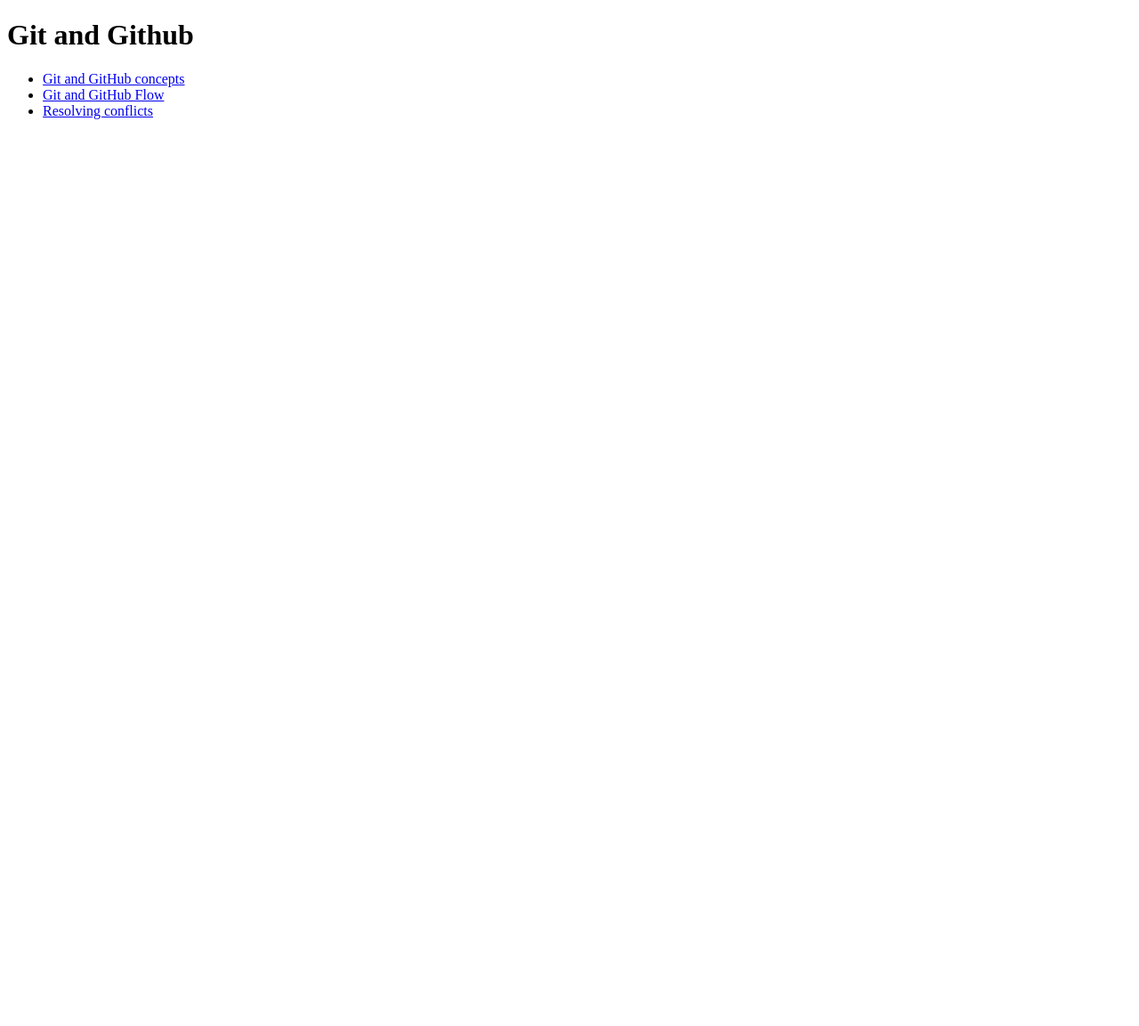
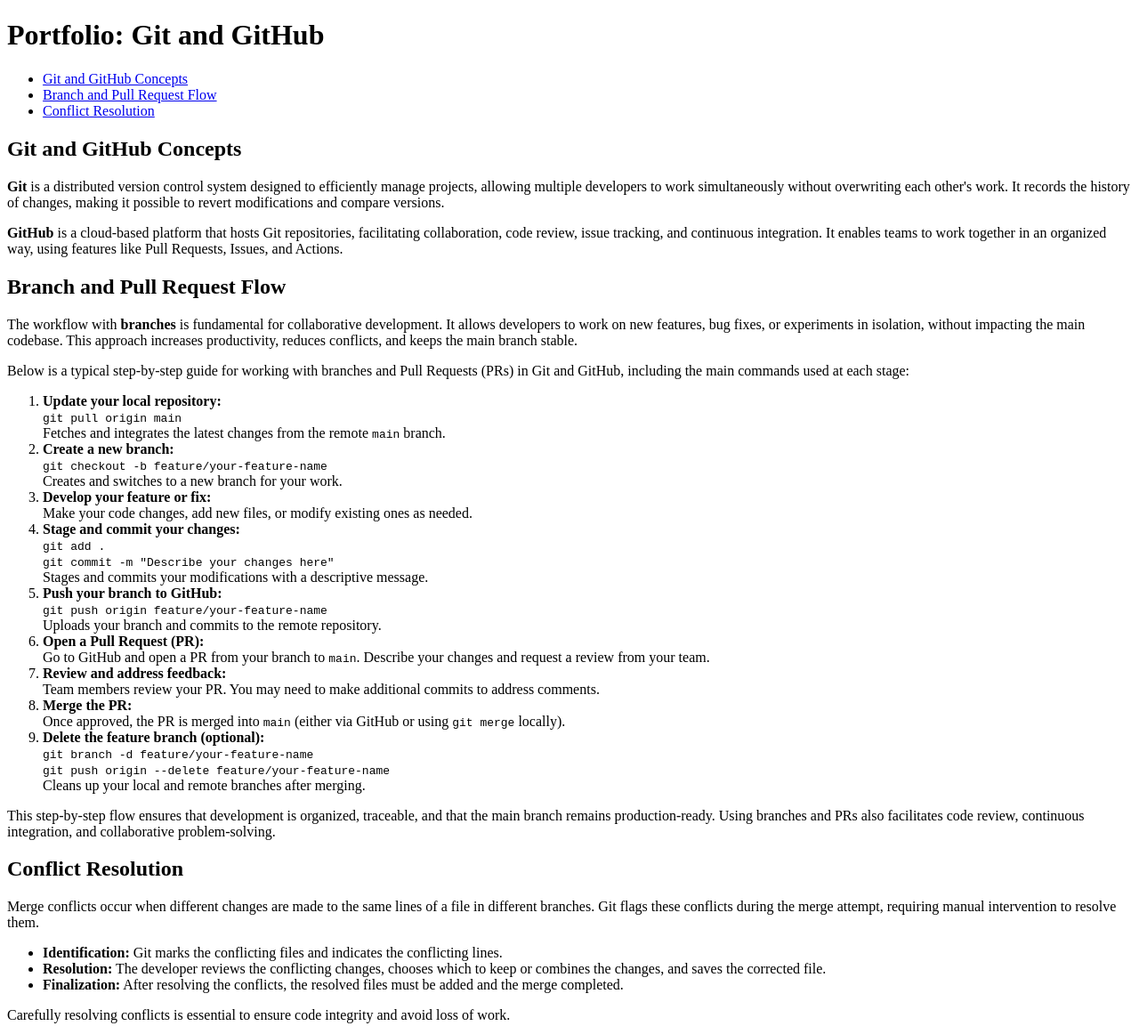
Before and after one commit to pedrocollaress/my-github, a plain HTML site: page index.html in a window 1280 px wide. Shown: the whole page at 89% size. Before the commit the page ends 800 px from the top, so only its background shows below. Drawn offline with Linux system fonts and the light colour scheme.

Commit message:
feat: enhance index.html with detailed Git and GitHub concepts and navigation

```diff
--- a/index.html
+++ b/index.html
@@ -3,22 +3,93 @@
 <head>
     <meta charset="UTF-8">
     <meta name="viewport" content="width=device-width, initial-scale=1.0">
-    <title>Git and Github Concepts</title>
+    <title>Portfolio: Git and GitHub</title>
 </head>
 <body>
-
     <header>
         <div class="container">
-            <h1>Git and Github</h1>
-            <nav>
-                <ul>
-                    <li><a href="#git">Git and GitHub concepts</a></li>
-                    <li><a href="#github">Git and GitHub Flow</a></li>
-                    <li><a href="#concepts">Resolving conflicts</a></li>
-                </ul>
-            </nav>
+            <h1>Portfolio: Git and GitHub</h1>
         </div>
     </header>
+    <main>
 
+        <nav class="tabs-vertical">
+            <ul>
+                <li><a href="#git" id="tab-git">Git and GitHub Concepts</a></li>
+                <li><a href="#flow" id="tab-flow">Branch and Pull Request Flow</a></li>
+                <li><a href="#conflicts" id="tab-conflicts">Conflict Resolution</a></li>
+            </ul>
+        </nav>
+
+        <section id="git" class="tab-content">
+            <h2>Git and GitHub Concepts</h2>
+            <p><strong>Git</strong> is a distributed version control system designed to efficiently manage projects, allowing multiple developers to work simultaneously without overwriting each other's work. It records the history of changes, making it possible to revert modifications and compare versions.</p>
+            <p><strong>GitHub</strong> is a cloud-based platform that hosts Git repositories, facilitating collaboration, code review, issue tracking, and continuous integration. It enables teams to work together in an organized way, using features like Pull Requests, Issues, and Actions.</p>
+        </section>
+
+        <section id="flow" class="tab-content">
+            <h2>Branch and Pull Request Flow</h2>
+            <p>The workflow with <strong>branches</strong> is fundamental for collaborative development. It allows developers to work on new features, bug fixes, or experiments in isolation, without impacting the main codebase. This approach increases productivity, reduces conflicts, and keeps the main branch stable.</p>
+            <p>Below is a typical step-by-step guide for working with branches and Pull Requests (PRs) in Git and GitHub, including the main commands used at each stage:</p>
+            <ol>
+                <li>
+                    <strong>Update your local repository:</strong><br>
+                    <code>git pull origin main</code><br>
+                    Fetches and integrates the latest changes from the remote <code>main</code> branch.
+                </li>
+                <li>
+                    <strong>Create a new branch:</strong><br>
+                    <code>git checkout -b feature/your-feature-name</code><br>
+                    Creates and switches to a new branch for your work.
+                </li>
+                <li>
+                    <strong>Develop your feature or fix:</strong><br>
+                    Make your code changes, add new files, or modify existing ones as needed.
+                </li>
+                <li>
+                    <strong>Stage and commit your changes:</strong><br>
+                    <code>git add .</code><br>
+                    <code>git commit -m "Describe your changes here"</code><br>
+                    Stages and commits your modifications with a descriptive message.
+                </li>
+                <li>
+                    <strong>Push your branch to GitHub:</strong><br>
+                    <code>git push origin feature/your-feature-name</code><br>
+                    Uploads your branch and commits to the remote repository.
+                </li>
+                <li>
+                    <strong>Open a Pull Request (PR):</strong><br>
+                    Go to GitHub and open a PR from your branch to <code>main</code>. Describe your changes and request a review from your team.
+                </li>
+                <li>
+                    <strong>Review and address feedback:</strong><br>
+                    Team members review your PR. You may need to make additional commits to address comments.
+                </li>
+                <li>
+                    <strong>Merge the PR:</strong><br>
+                    Once approved, the PR is merged into <code>main</code> (either via GitHub or using <code>git merge</code> locally).
+                </li>
+                <li>
+                    <strong>Delete the feature branch (optional):</strong><br>
+                    <code>git branch -d feature/your-feature-name</code><br>
+                    <code>git push origin --delete feature/your-feature-name</code><br>
+                    Cleans up your local and remote branches after merging.
+                </li>
+            </ol>
+            <p>This step-by-step flow ensures that development is organized, traceable, and that the main branch remains production-ready. Using branches and PRs also facilitates code review, continuous integration, and collaborative problem-solving.</p>
+        </section>
+
+        <section id="conflicts" class="tab-content">
+            <h2>Conflict Resolution</h2>
+            <p>Merge conflicts occur when different changes are made to the same lines of a file in different branches. Git flags these conflicts during the merge attempt, requiring manual intervention to resolve them.</p>
+            <ul>
+                <li><strong>Identification:</strong> Git marks the conflicting files and indicates the conflicting lines.</li>
+                <li><strong>Resolution:</strong> The developer reviews the conflicting changes, chooses which to keep or combines the changes, and saves the corrected file.</li>
+                <li><strong>Finalization:</strong> After resolving the conflicts, the resolved files must be added and the merge completed.</li>
+            </ul>
+            <p>Carefully resolving conflicts is essential to ensure code integrity and avoid loss of work.</p>
+        </section>
+
+    </main>
 </body>
 </html>
```
